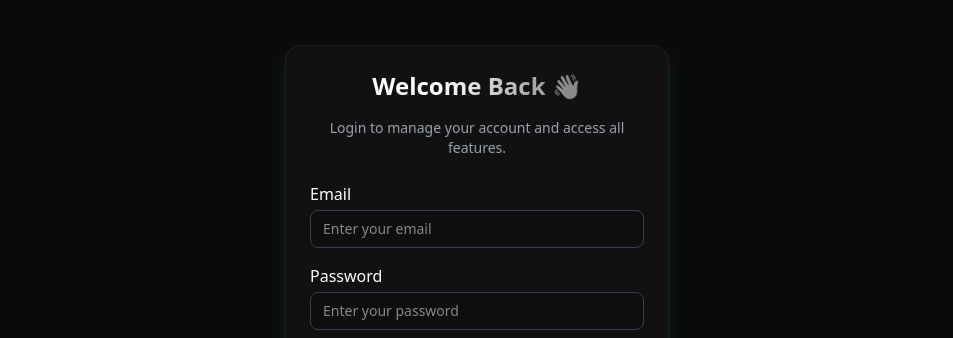
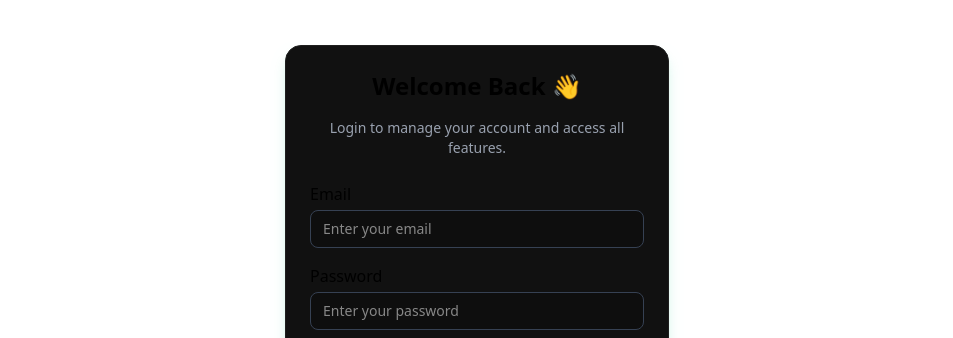
Before and after one commit to akhi1817/vyapaarsetu-frontend, a React (Vite) app: page /login in a window 1280 px wide. Shown: the part 156-494 px from the top of the page, without its empty margins (163-1116 px from the left). Built offline with nearby package versions, Linux system fonts and the light colour scheme; no server answers.

Commit message:
login screen and invoice list updated

```diff
--- a/src/components/Login/Login.jsx
+++ b/src/components/Login/Login.jsx
@@ -1,4 +1,4 @@
-import React, { useState } from "react";
+import React, { useState, useContext } from "react";
 import axios from "axios";
 import API_ENDPOINTS from "../../config/api";
 import { toast } from "sonner";
@@ -6,8 +6,10 @@ import { useNavigate, Link } from "react-router-dom";
 import { useDispatch } from "react-redux";
 import { loginSuccess } from "../../redux/authSlice";
 import Cookies from "js-cookie";
+import { ThemeContext } from "../../context/ThemeContext";
 
 const Login = () => {
+  const { darkMode } = useContext(ThemeContext);
   const [email, setEmail] = useState("");
   const [password, setPassword] = useState("");
   const [loading, setLoading] = useState(false);
@@ -44,12 +46,21 @@ const Login = () => {
   };
 
   return (
-    <div className="min-h-screen flex items-center justify-center bg-[#0A0A0A] px-4">
+    <div
+      className={`min-h-screen flex items-center justify-center px-4 transition-colors duration-300 ${
+        darkMode ? "bg-black text-white" : "bg-white text-black"
+      }`}
+    >
       {/* Login Card */}
-      <div className="bg-[#111111] shadow-lg shadow-emerald-500/20 border border-[#1F1F1F] rounded-2xl w-full max-w-sm p-6 animate-fadeIn">
-
+      <div
+        className="bg-[#111111] shadow-lg shadow-emerald-500/20 border border-[#1F1F1F] rounded-2xl w-full max-w-sm p-6 animate-fadeIn"
+      >
         {/* Header */}
-        <h2 className="text-2xl font-bold text-white text-center mb-4 shimmer-text">
+        <h2
+          className={`text-2xl font-bold text-center mb-4 ${
+            darkMode ? "shimmer-text" : "text-black"
+          }`}
+        >
           Welcome Back 👋
         </h2>
         <p className="text-gray-400 text-center mb-6 text-sm">
@@ -59,7 +70,13 @@ const Login = () => {
         {/* Form */}
         <form onSubmit={handleLogin} className="space-y-4">
           <div>
-            <label className="block text-gray-300 mb-1 shimmer-text">Email</label>
+            <label
+              className={`block mb-1 ${
+                darkMode ? "shimmer-text text-gray-300" : "text-black"
+              }`}
+            >
+              Email
+            </label>
             <input
               type="email"
               placeholder="Enter your email"
@@ -71,7 +88,13 @@ const Login = () => {
           </div>
 
           <div>
-            <label className="block text-gray-300 mb-1 shimmer-text">Password</label>
+            <label
+              className={`block mb-1 ${
+                darkMode ? "shimmer-text text-gray-300" : "text-black"
+              }`}
+            >
+              Password
+            </label>
             <input
               type="password"
               placeholder="Enter your password"
@@ -85,23 +108,12 @@ const Login = () => {
           <button
             type="submit"
             disabled={loading}
-  className={`
-    w-25 py-2 rounded-xl
-    bg-[#4F46E5]
-    hover:bg-[#4338CA]
-    text-white
-    font-medium
-    flex items-center justify-center gap-2
-    shadow-lg
-    hover:shadow-[#4F46E5]/40
-    transition-all duration-300
-    ${loading ? "opacity-60 cursor-not-allowed" : ""}
-  `}
+            className={`w-full py-2 rounded-xl bg-[#4F46E5] hover:bg-[#4338CA] text-white font-medium flex items-center justify-center gap-2 shadow-lg hover:shadow-[#4F46E5]/40 transition-all duration-300 ${
+              loading ? "opacity-60 cursor-not-allowed" : ""
+            }`}
           >
             {loading ? "Logging in..." : "Login"}
           </button>
-
-
         </form>
 
         {/* Footer Links */}
@@ -114,7 +126,6 @@ const Login = () => {
             Register
           </Link>
         </p>
-
       </div>
     </div>
   );
--- a/src/pages/AddInvoices/InvoiceList.jsx
+++ b/src/pages/AddInvoices/InvoiceList.jsx
@@ -9,6 +9,8 @@ export default function InvoiceList() {
   const [invoices, setInvoices] = useState([]);
   const [loading, setLoading] = useState(true);
   const [search, setSearch] = useState("");
+  const [showDueOnly, setShowDueOnly] = useState(false);
+
 
   const fetchInvoices = async () => {
     setLoading(true);
@@ -256,18 +258,16 @@ const printInvoice = (inv) => {
             <th>Final Total</th>
             <th>Received</th>
             <th>Remaining Due</th>
-            <th>Payment Type</th>
           </tr>
         </thead>
         <tbody>
           <tr>
-            <td>${inv.websiteName} Web Design Service</td>
+            <td>${inv.websiteName}</td>
             <td>₹${inv.totalAmount}</td>
             <td>₹${discountAmount}</td>
             <td>₹${finalTotal}</td>
             <td>₹${firstPayment}</td>
             <td>₹${firstDue}</td>
-            <td>${ inv.paymentType || "-"}</td> <!-- main invoice type fallback -->
           </tr>
           ${paymentRows}
         </tbody>
@@ -302,16 +302,29 @@ const printInvoice = (inv) => {
 };
 
 
+const filteredInvoices = invoices
+  .filter(
+    (inv) =>
+      inv.clientName.toLowerCase().includes(search.toLowerCase()) ||
+      inv.invoiceNo.toLowerCase().includes(search.toLowerCase())
+  )
+  .filter((inv) => {
+    if (!showDueOnly) return true;
+    const discountAmount =
+      inv.discount?.discountType === "percent"
+        ? (inv.totalAmount * inv.discount.amount) / 100
+        : inv.discount?.amount || 0;
+
+    const finalTotal = Math.max(inv.totalAmount - discountAmount, 0);
+    const due = Math.max(finalTotal - inv.receivedAmount, 0);
+
+    return due > 0; // show only invoices with due
+  });
 
 
 
 
 
-  const filteredInvoices = invoices.filter(
-    (inv) =>
-      inv.clientName.toLowerCase().includes(search.toLowerCase()) ||
-      inv.invoiceNo.toLowerCase().includes(search.toLowerCase())
-  );
 
   return (
     <div className="p-4 sm:p-6">
@@ -324,7 +337,7 @@ const printInvoice = (inv) => {
           <PlusCircle size={20} /> Create Invoice
         </Link>
       </div>
-
+{/*
       <div className="mb-4">
         <input
           type="text"
@@ -333,7 +346,27 @@ const printInvoice = (inv) => {
           value={search}
           onChange={(e) => setSearch(e.target.value)}
         />
-      </div>
+      </div> */}
+
+      <div className="flex items-center gap-3 mb-4">
+  <input
+    type="text"
+    placeholder="Search by client or invoice no..."
+    className="w-full p-3 border rounded-lg"
+    value={search}
+    onChange={(e) => setSearch(e.target.value)}
+  />
+
+  <button
+    className={`px-4 py-2 rounded-lg font-semibold ${
+      showDueOnly ? "bg-red-600 text-white" : "bg-gray-200 text-gray-700"
+    }`}
+    onClick={() => setShowDueOnly(!showDueOnly)}
+  >
+    Due Invoices
+  </button>
+</div>
+
 
       <div className="overflow-x-auto bg-white shadow rounded-lg">
         <table className="w-full border-collapse">
@@ -375,7 +408,7 @@ const printInvoice = (inv) => {
           <td className="p-3 border">₹{inv.receivedAmount}</td>
           <td
             className={`p-3 border font-semibold ${
-              due === 0 ? "text-green-600" : "text-red-600"
+              due === 0 ? "text-green-600" : "text-red-600 animate-pulse"
             }`}
           >
             ₹{due}
```
Lines whose indentation alone changed are shown as unchanged.
